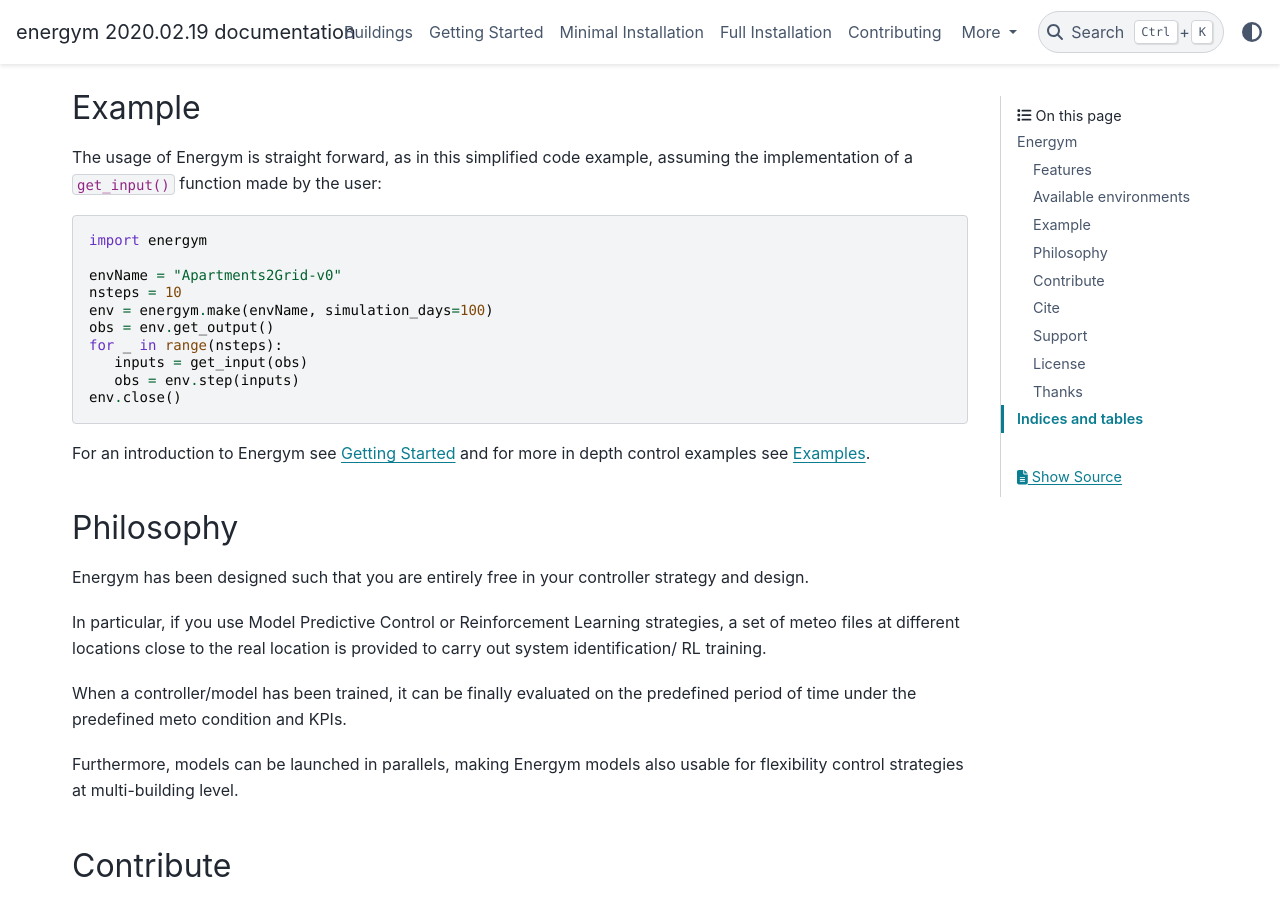
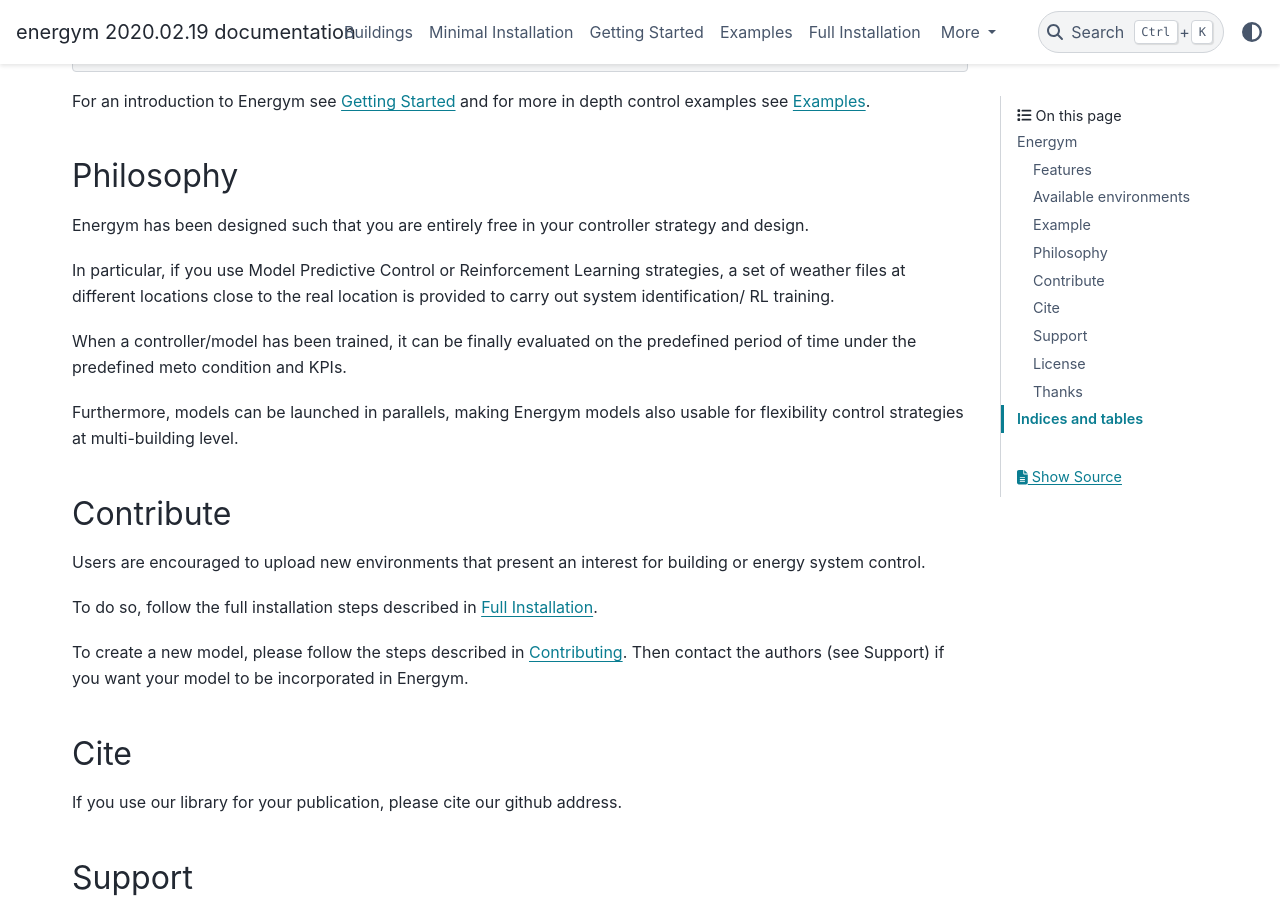
Before and after one commit to bsl546/energym, a Sphinx documentation site: the page built from docs/index.rst, in a window 1280 px wide and 900 px high, scrolled down 1887 px. Built offline with Sphinx 7.4.7 and the PyData theme 0.15.4, drawn with Linux system fonts in a browser that asks for light colours; pages that are not in the unit, such as notebooks, are missing from menus; the version number is read from the project's files by our own code; some of the changed text lies outside the part shown.

```diff
--- a/docs/index.rst
+++ b/docs/index.rst
@@ -9,21 +9,20 @@
 
    sources/base
 
+   sources/install_min
+
    sources/start
 
-   sources/install_min
+   sources/Examples
 
    sources/install_full
 
    sources/add_model
 
-   sources/Examples
-
    sources/apiref
 
 
-.. figure:: sources/images/Energym2.PNG
-   :height: 320
+
 
 Energym
 ================================
@@ -160,7 +159,7 @@ Philosophy
 
 Energym  has been designed such that you are entirely free in your controller strategy and design.
 
-In particular, if you use Model Predictive Control or Reinforcement Learning strategies, a set of meteo files at different locations close to the real location is provided to carry out system identification/ RL training.
+In particular, if you use Model Predictive Control or Reinforcement Learning strategies, a set of weather files at different locations close to the real location is provided to carry out system identification/ RL training.
 
 When a controller/model has been trained, it can be finally evaluated on the predefined period of time under the predefined meto condition and KPIs.
 
```
Also changed, not shown: other parts of docs/index.rst (+1 -1 lines), README.md (+8 -7 lines).
